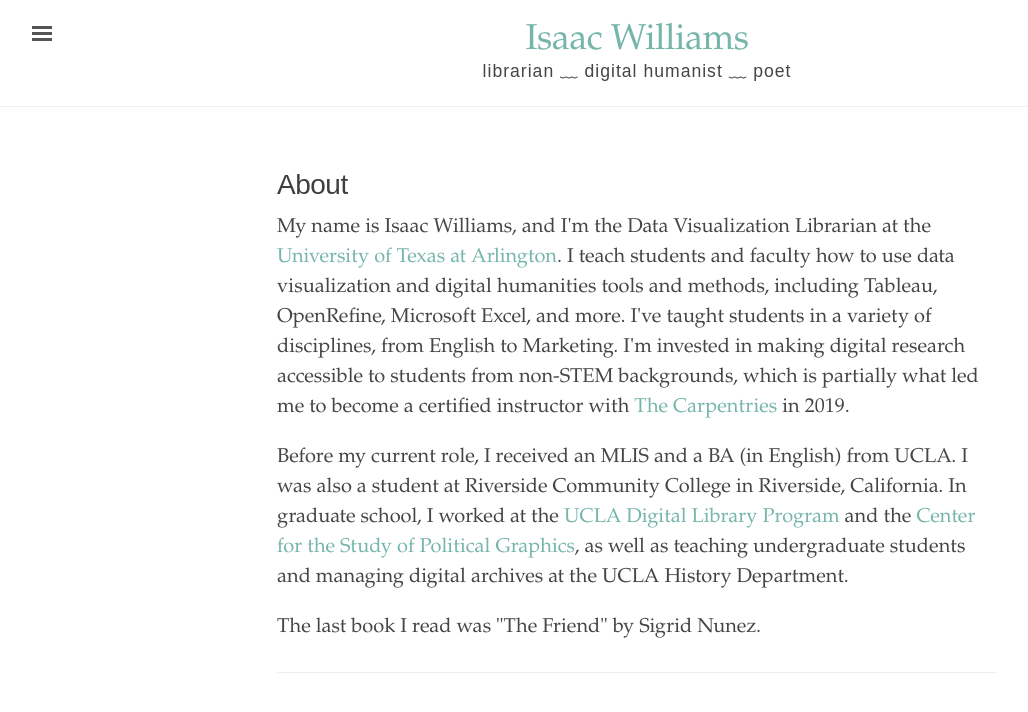
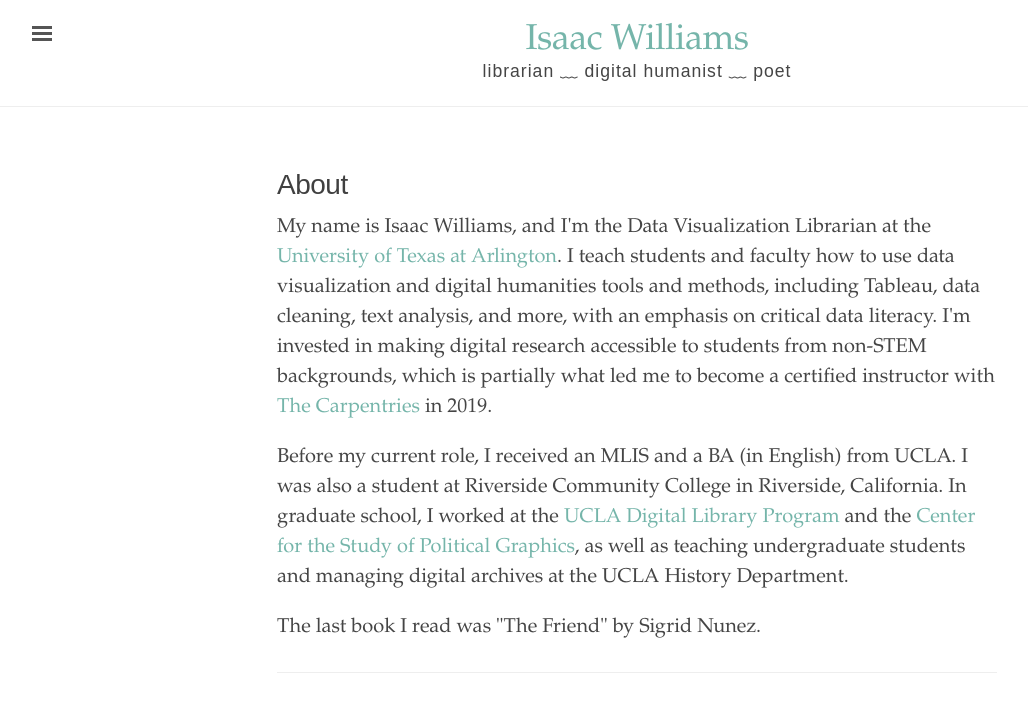
Before and after one commit to isawil/isawil.github.io, a Jekyll site: the page built from index.html, in a window 1280 px wide. Shown: the top 712 px of the page, without its empty margins (3-1031 px from the left). Built offline with Jekyll 4.4.1, drawn with Linux system fonts in a browser that asks for light colours.

Commit message:
Update index.html

```diff
--- a/index.html
+++ b/index.html
@@ -9,8 +9,8 @@ title: "Isaac Williams"
   My name is Isaac Williams, and I'm the Data Visualization Librarian at the
   <a href="https://libraries.uta.edu/">University of Texas at Arlington</a>.
   I teach students and faculty how to use data visualization and digital humanities tools and methods,
-  including Tableau, OpenRefine, Microsoft Excel, and more. I've taught students in a variety of disciplines,
-  from English to Marketing. I'm invested in making digital research accessible to students from non-STEM
+  including Tableau, data cleaning, text analysis, and more, with an emphasis on critical data literacy.
+  I'm invested in making digital research accessible to students from non-STEM
   backgrounds, which is partially what led me to become a certified instructor with
   <a href="https://software-carpentry.org/">The Carpentries</a> in 2019.
 </p>
```
